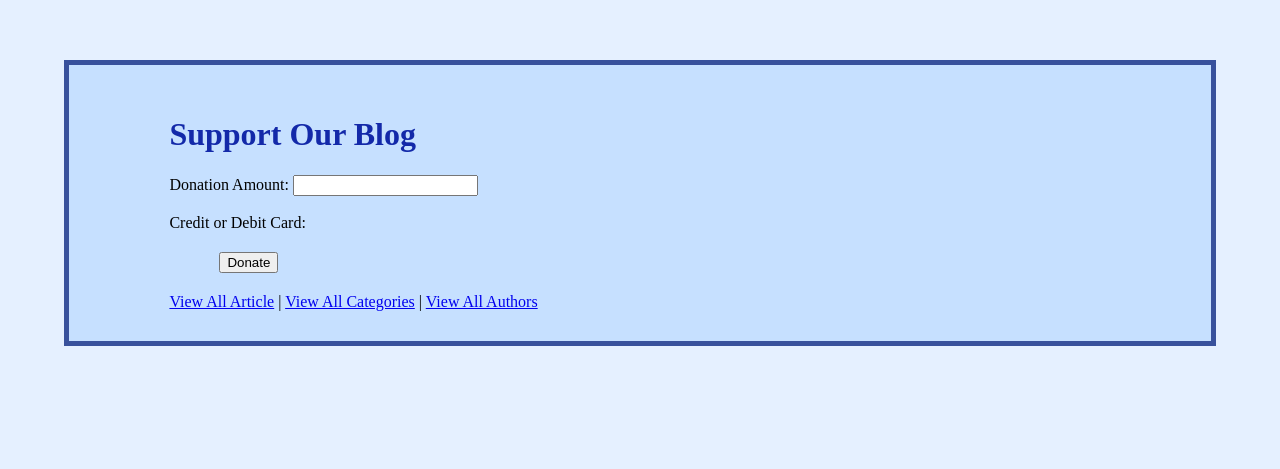
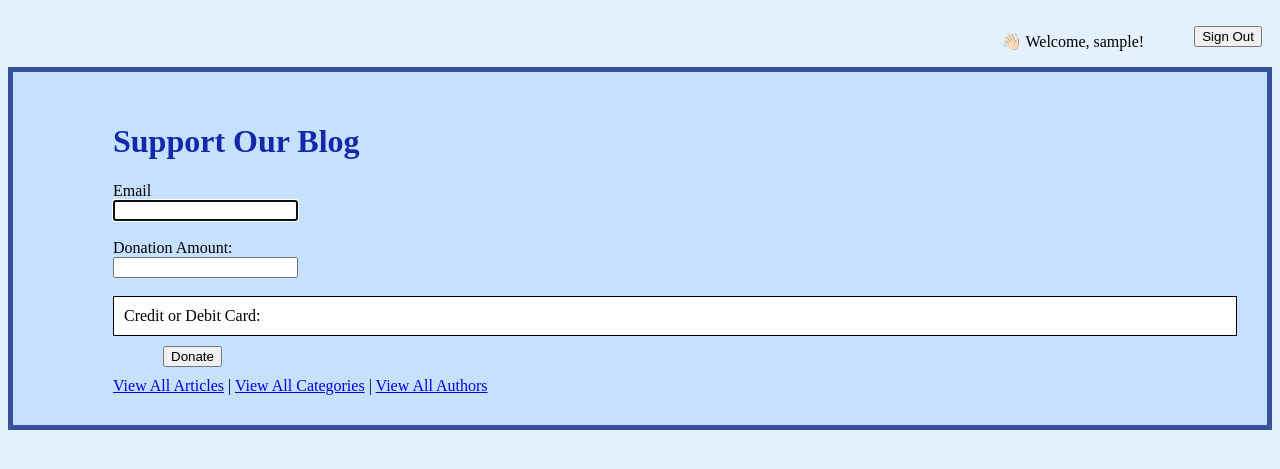
Before and after one commit to julielee1001/bootcamp, a Rails app: page /donations/new in a window 1280 px wide. Shown: the top 469 px of the page. Run offline with Rails 7, Linux system fonts and the light colour scheme; the visitor is signed in with stand-in values (Sample User, id 1); some libraries are stand-ins or nearby versions.

Commit message:
added form field and styling to donation form

```diff
--- a/ruby/homework/blog/app/assets/stylesheets/application.css
+++ b/ruby/homework/blog/app/assets/stylesheets/application.css
@@ -13,3 +13,31 @@
  *= require_tree .
  *= require_self
  */
+
+ body {
+    background-color: rgb(229, 240, 255);
+    font-family:'Times New Roman', Times, serif;
+}
+
+.container {
+    display: flexbox;
+    justify-content: center;
+    background-color: rgb(198, 224, 255);
+    border: solid 5px;
+    border-color: rgb(56, 81, 156);
+    padding: 30px;
+    padding-left: 100px;
+}
+
+.auth-button {
+    right: 10px;
+}
+
+.user-info {
+    display:flex;
+    justify-content: right;
+}
+
+.welcome-message {
+    right:10px;
+}
--- a/ruby/homework/blog/app/assets/stylesheets/articles.css
+++ b/ruby/homework/blog/app/assets/stylesheets/articles.css
@@ -1,27 +1,3 @@
-body {
-    background-color: rgb(229, 240, 255);
-    font-family:'Times New Roman', Times, serif;
-}
-
-.container {
-    background-color: rgb(198, 224, 255);
-    border: solid 5px;
-    border-color: rgb(56, 81, 156);
-    width: 80%;
-    margin: auto;
-    margin-top: 60px;
-    padding: 30px;
-    padding-left: 100px;
-}
-
-.list {
-    border: solid 3px;
-    border-radius: 10px;
-    border-color: rgb(56, 81, 156);
-    margin-bottom: 10px;
-    background-color: rgb(215, 229, 255);
-}
-
 ul {
     list-style-type: none;
 }
--- a/ruby/homework/blog/app/assets/stylesheets/devise.css
+++ /dev/null
@@ -1,3 +0,0 @@
-.user-button {
-    margin-left:1250px;
-}
--- a/ruby/homework/blog/app/assets/stylesheets/donations.css
+++ b/ruby/homework/blog/app/assets/stylesheets/donations.css
@@ -1,4 +1,10 @@
 button {
-    margin: 20px;
+    margin: 10px;
     margin-left: 50px;
 }
+
+#card-container {
+    background-color: rgb(255, 255, 255);
+    padding: 10px;
+    border:1px solid;
+}
--- a/ruby/homework/blog/app/views/articles/_form.html.erb
+++ b/ruby/homework/blog/app/views/articles/_form.html.erb
@@ -18,7 +18,9 @@
         <div><%= message %></div>
       <% end %>
     </div>
+
     <br>
+
     <div>
       <%= form.submit %>
     </div>
--- a/ruby/homework/blog/app/views/articles/index.html.erb
+++ b/ruby/homework/blog/app/views/articles/index.html.erb
@@ -1,9 +1,3 @@
-<% if user_signed_in? %>
-  <%= button_to "Sign Out", destroy_user_session_path, method: :delete, class: 'user-button' %>
-<% else %>
-  <%= button_to "Sign In", user_session_path, class: 'user-button'%>
-<% end %>
-
 <div class='container'>
 <h1>Articles</h1>
 
--- a/ruby/homework/blog/app/views/donations/new.html.erb
+++ b/ruby/homework/blog/app/views/donations/new.html.erb
@@ -9,17 +9,27 @@
 <%= form_with url: donations_path, method: :post, local: true, id: "payment-form" do |form| %>
   <%= form.hidden_field :csrf_token, value: form_authenticity_token %> <!-- Ensure the CSRF token is included -->
 
-  <label for="amount">Donation Amount:</label>
-  <input type="number" name="amount" min="1" required />
+    <%= form.label :email %><br />
+    <%= form.email_field :email, autofocus: true, autocomplete: "email" %>
+
     <br>
     <br>
-  <label for="card-element">Credit or Debit Card:</label>
-  <div id="card-element"><!-- Stripe will place the card input here --></div>
+
+    <label for="amount">Donation Amount:</label> <br>
+    <input type="number" name="amount" min="1" required />
+
+    <br>
+    <br>
+
+    <div id="card-container">
+        <label for="card-element">Credit or Debit Card:</label>
+        <div id="card-element"><!-- Stripe will place the card input here --></div>
+    </div>
 
   <button type="submit">Donate</button>
 <% end %>
 
-    <%= link_to "View All Article", articles_path %> |
+    <%= link_to "View All Articles", articles_path %> |
     <%= link_to "View All Categories", categories_path %> |
     <%= link_to "View All Authors", authors_path %>
 </div>
--- a/ruby/homework/blog/app/views/layouts/application.html.erb
+++ b/ruby/homework/blog/app/views/layouts/application.html.erb
@@ -19,8 +19,18 @@
   </head>
 
   <body>
+
   <p class="notice"><%= notice %></p>
   <p class="alert"><%= alert %></p>
+
+  <div class='user-info'>
+      <% if user_signed_in? %>
+      <p class='welcome-message'>👋🏻 Welcome, <%= current_user.username %>!</p>
+        <%= button_to "Sign Out", destroy_user_session_path, method: :delete, class: 'auth-button' %>
+      <% else %>
+        <%= button_to "Sign In", user_session_path, class: 'auth-button' %>
+      <% end %>
+  </div>
 
     <%= yield %>
     <%= yield :javascript %>
```
Also changed, not shown: ruby/homework/blog/app/views/categories/index.html.erb (indentation only).
